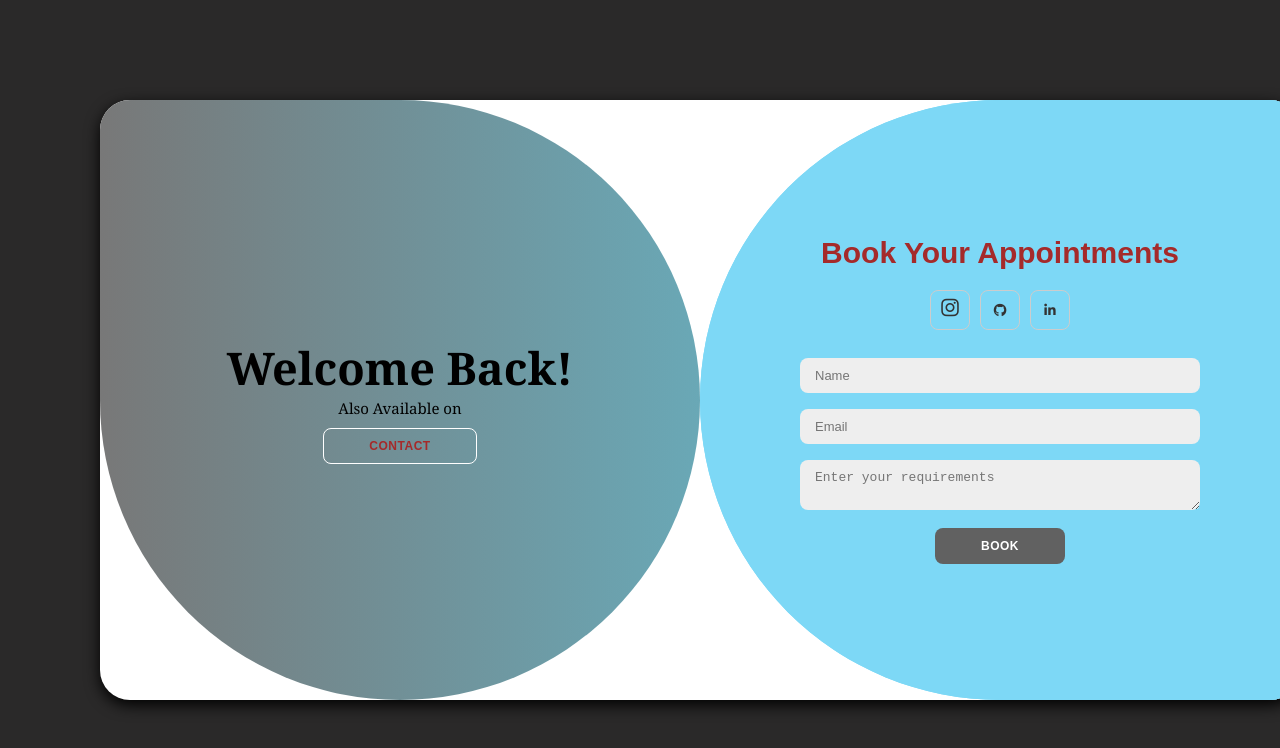
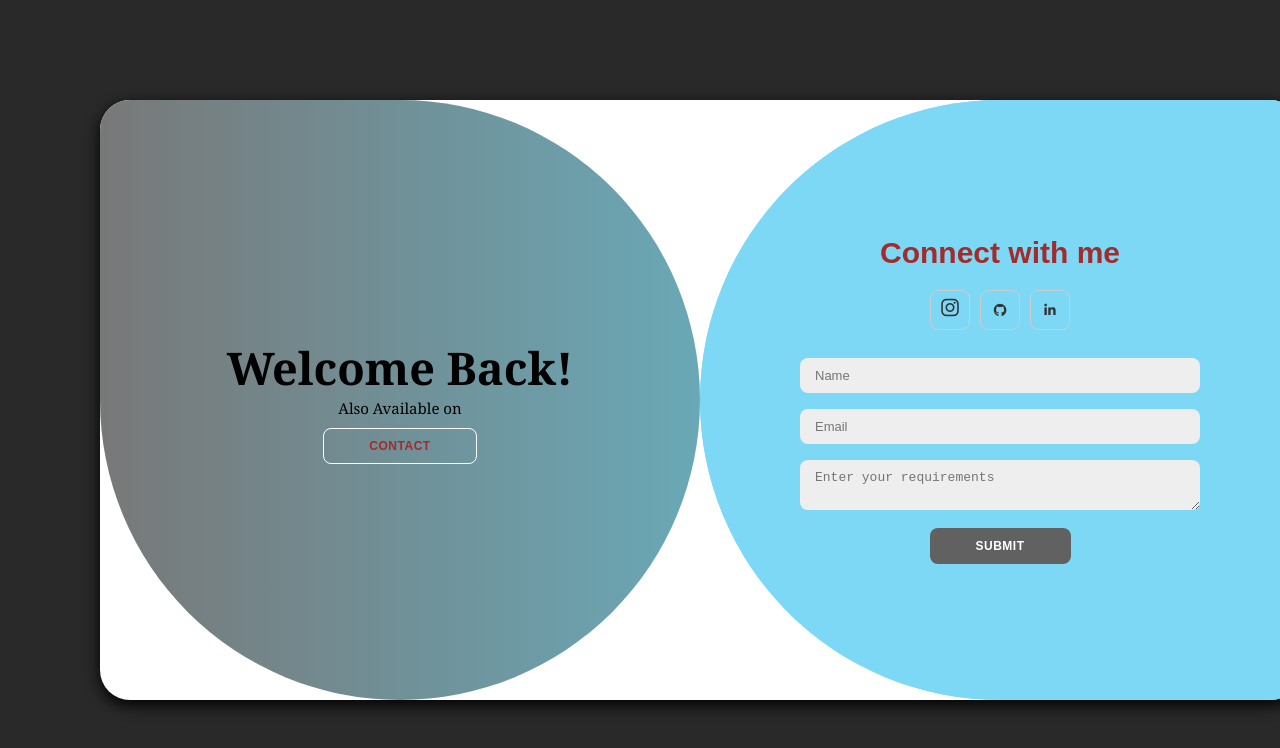
Before and after one commit to LucifeRsKingdoM/Portfolio-website, a plain HTML site: page home.html in a window 1280 px wide. Both pictures are taken after a click on the button "BOOK YOUR APPOINTMENTS". Shown: the part 3285-4033 px from the top of the page. Drawn offline with nearby package versions, Linux system fonts and the light colour scheme; a web font is replaced by a local one.

Commit message:
Update home.html

```diff
--- a/home.html
+++ b/home.html
@@ -996,7 +996,7 @@
         <div class="container" id="container">
             <div class="form-container sign-up">
                 <form id="contact-form" method="post">
-                    <h2>Book Your Appointments</h2>
+                    <h2> Connect with me </h2>
                     <div class="social-icons">
                         <a href="https://www.instagram.com/just.___lucifer__" class="icon"><i class="fab fa-instagram fa-2x"></i></a>
                         <a href="https://github.com/LucifeRsKingdoM" class="icon"><i class="fa-brands fa-github"></i></a>
@@ -1006,7 +1006,7 @@
                     <input type="text" name="from_name" placeholder="Name" required />
                     <input type="email" name="from_email" placeholder="Email" required />
                     <textarea name="message" placeholder="Enter your requirements" required></textarea>
-                    <button type="submit">Book</button>
+                    <button type="submit">Submit</button>
                 </form>
             </div>
             <div class="form-container sign-in">
```
